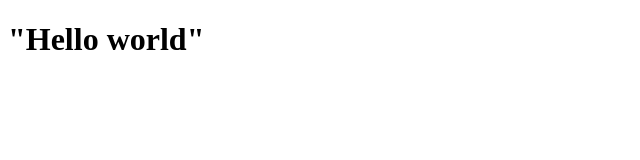
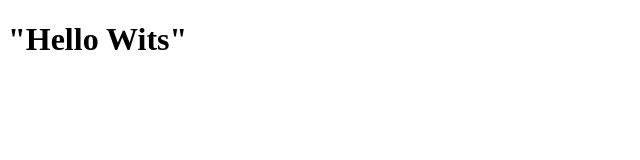
Before and after one commit to 2551250/2551250-labs-sd-24, a plain HTML site: page index.html in a window 1280 px wide. Shown: the full height of the page, 0-640 px from the left. Drawn offline with Linux system fonts and the light colour scheme.

Commit message:
second commit

```diff
--- a/index.html
+++ b/index.html
@@ -6,7 +6,7 @@
 
 <body>
 
-    <h1>"Hello world"</h1>
+    <h1>"Hello Wits"</h1>
 
 </body>
 
```
